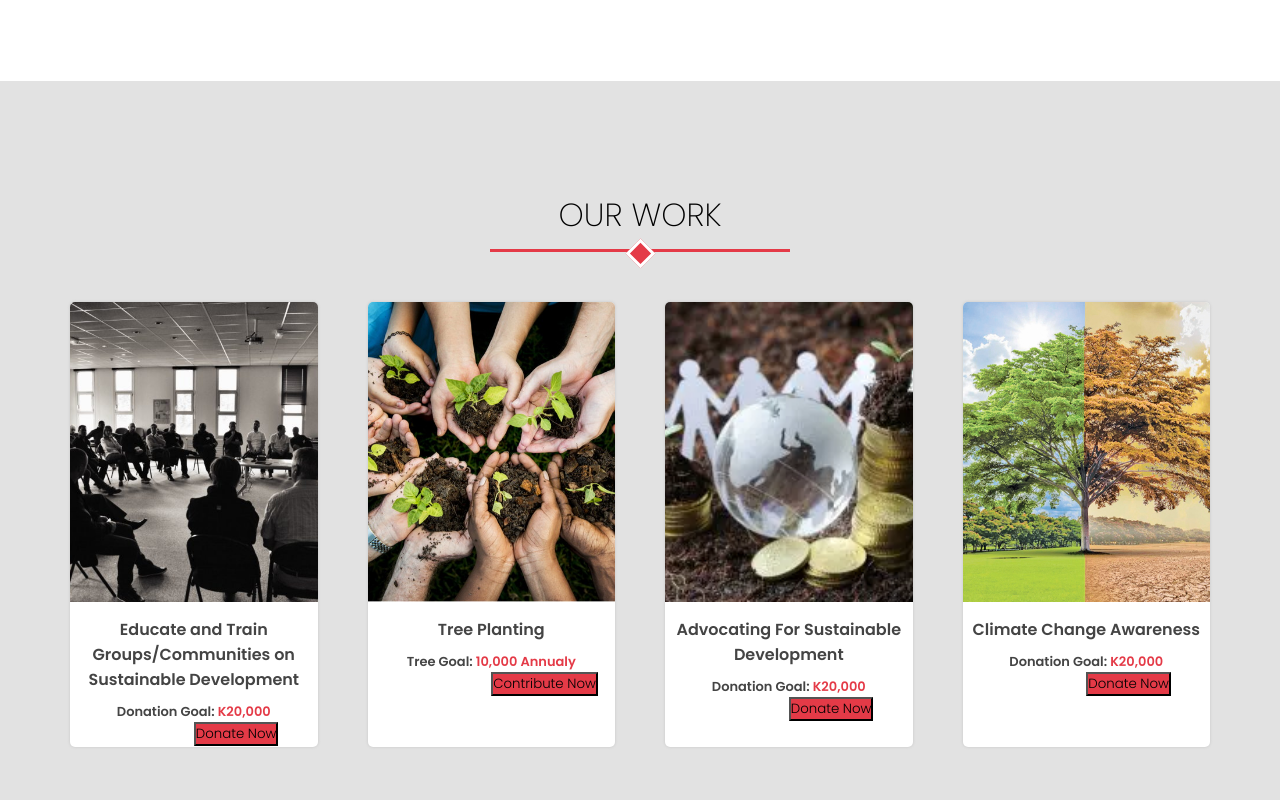
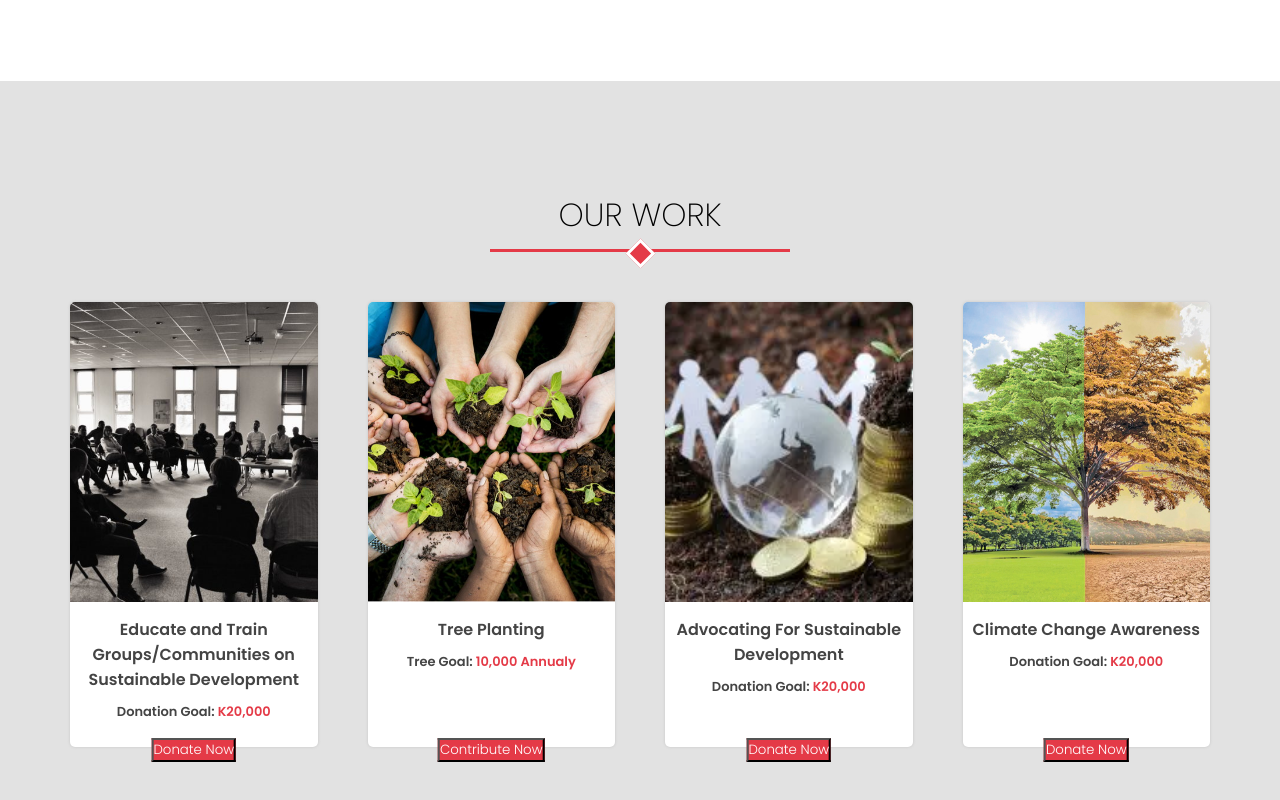
Before and after one commit to Kama95/Kalebalika-NGO, a plain HTML site: page index.html in a window 1280 px wide. Shown: the part 1439-2239 px from the top of the page. Drawn offline with Linux system fonts and the light colour scheme.

Commit message:
Change position of button change position of button to look more stylish. Set transmformation-transition to -50px Set bottom to -15px.

```diff
--- a/style.css
+++ b/style.css
@@ -291,6 +291,9 @@ margin-top: 15px;}
     position:absolute;
     left: 50%;
     background-color: var(--theme);
+    color: #fff;
+    transform: translate(-50%);
+    bottom: -15px;
 }
 /*
 
```
